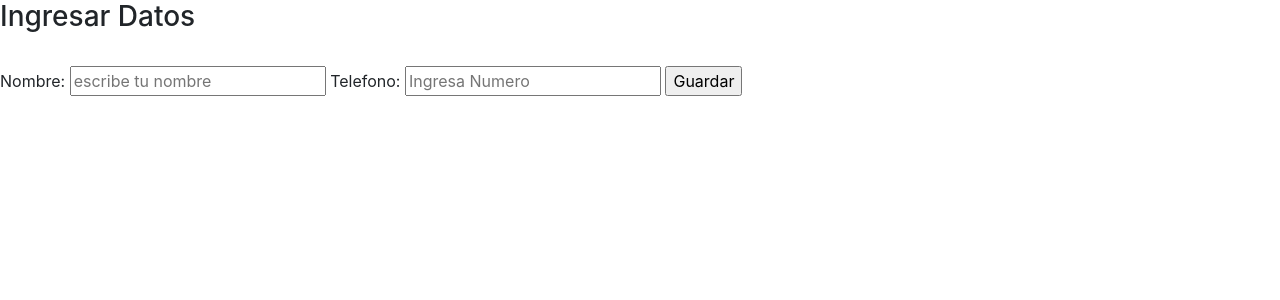
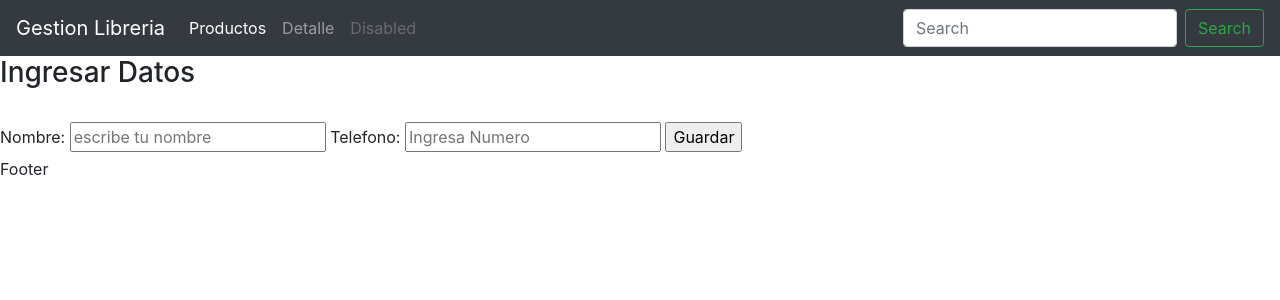
Before and after one commit to nrivas2017/GestionLibreria, a CodeIgniter app: page /Codeigniter/index.php/proveedores/addProveedor in a window 1280 px wide. Shown: the top 300 px of the page. Run offline with CodeIgniter, Linux system fonts and the light colour scheme.

Commit message:
Separacion vistas

```diff
--- a/application/controllers/Proveedores.php
+++ b/application/controllers/Proveedores.php
@@ -12,18 +12,24 @@ class Proveedores extends CI_Controller {
 	public function index()
 	{
 		$this->load->view('headers');
+		$this->load->view('barra_nav');
 		//$data= $this->Datos_model->mostrarDatos();
 		$this->load->view('proveedor');
+		$this->load->view('footer');
 	}
 	public function addProveedor(){
 		$this->load->view('headers');
+		$this->load->view('barra_nav');
 		$this->load->view('formulario_añadirProveedores');
+		$this->load->view('footer');
 	}
 
 	public function addProducto(){
 		$this->load->view('headers');
+		$this->load->view('barra_nav');
 		$data=$this->Datos_model->mostrarDatos('detalle_proveedor');
 		$this->load->view('formulario_añadirProductos',$data);
+		$this->load->view('footer');
 	}
 	// Interactua con DB
 	public function recibirdatos(){
--- /dev/null
+++ b/application/views/barra_nav.php
@@ -0,0 +1,25 @@
+<nav class="navbar navbar-expand-lg navbar-dark bg-dark">
+  <a class="navbar-brand" href=<?= base_url()?>>Gestion Libreria</a>
+  <button class="navbar-toggler" type="button" data-toggle="collapse"
+          data-target="#navbarSupportedContent" aria-controls="navbarSupportedContent"
+          aria-expanded="false" aria-label="Toggle navigation">
+    <span class="navbar-toggler-icon"></span>
+  </button>
+  <div class="collapse navbar-collapse" id="navbarSupportedContent">
+    <ul class="navbar-nav mr-auto">
+      <li class="nav-item active">
+        <a class="nav-link" href=<?= base_url()?>>Productos <span class="sr-only">(current)</span></a>
+      </li>
+      <li class="nav-item">
+        <a class="nav-link" href=<?= base_url().'proveedores'?> >Detalle</a>
+      </li>
+      <li class="nav-item">
+        <a class="nav-link disabled" href="#">Disabled</a>
+      </li>
+    </ul>
+    <form class="form-inline my-2 my-lg-0">
+      <input class="form-control mr-sm-2" type="search" placeholder="Search" aria-label="Search">
+      <button class="btn btn-outline-success my-2 my-sm-0" type="submit">Search</button>
+    </form>
+  </div>
+</nav>
--- /dev/null
+++ b/application/views/footer.php
@@ -0,0 +1,4 @@
+
+<footer>Footer</footer>
+</body>
+</html>
--- a/application/views/formulario_añadirProductos.php
+++ b/application/views/formulario_añadirProductos.php
@@ -39,7 +39,3 @@
 		</div>
 	</div>
 </div>
-
-
-</body>
-</html>
--- a/application/views/formulario_añadirProveedores.php
+++ b/application/views/formulario_añadirProveedores.php
@@ -17,6 +17,3 @@
 	<?= form_input($telefono)?>
 <?= form_submit('','Guardar') ?>
 <?= form_close() ?>
-
-</body>
-</html>
--- a/application/views/headers.php
+++ b/application/views/headers.php
@@ -12,3 +12,5 @@
 	<script src="https://stackpath.bootstrapcdn.com/bootstrap/4.3.1/js/bootstrap.min.js"></script>
 	<!--.....................-->
 </head>
+<?php defined('BASEPATH') OR exit('No direct script access allowed');?>
+<body>
```
Also changed, not shown: application/views/proveedor.php (+1 -31 lines), application/views/welcome_message.php (+10 -9 lines).
